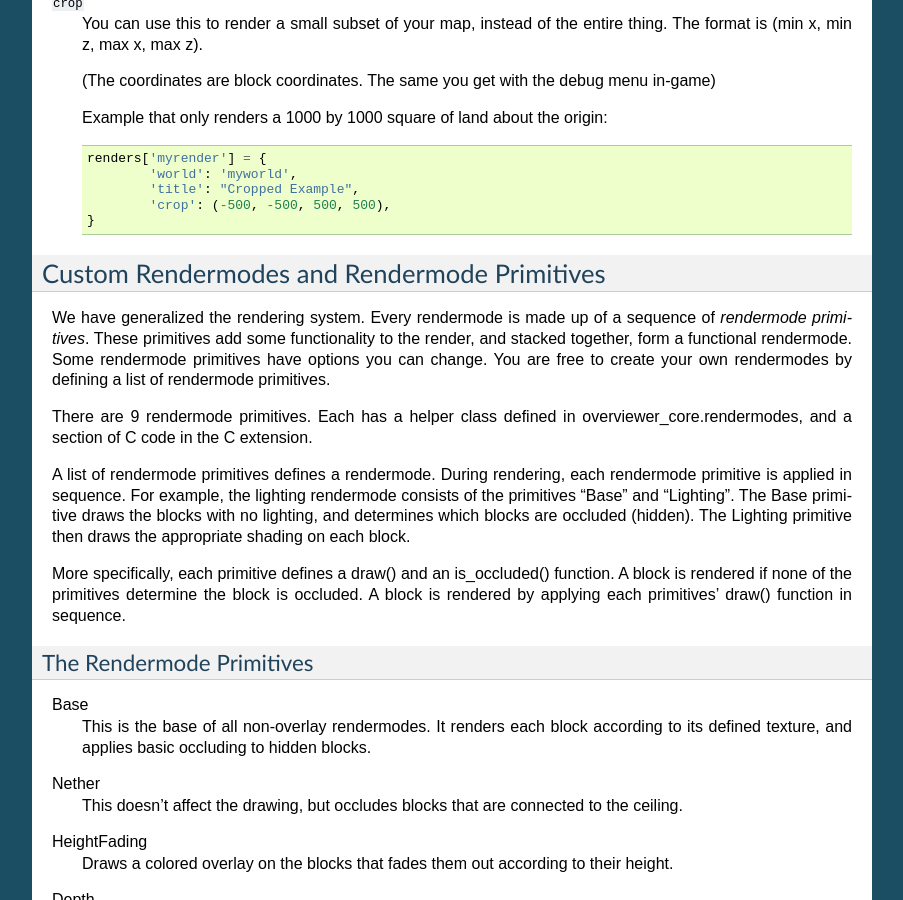
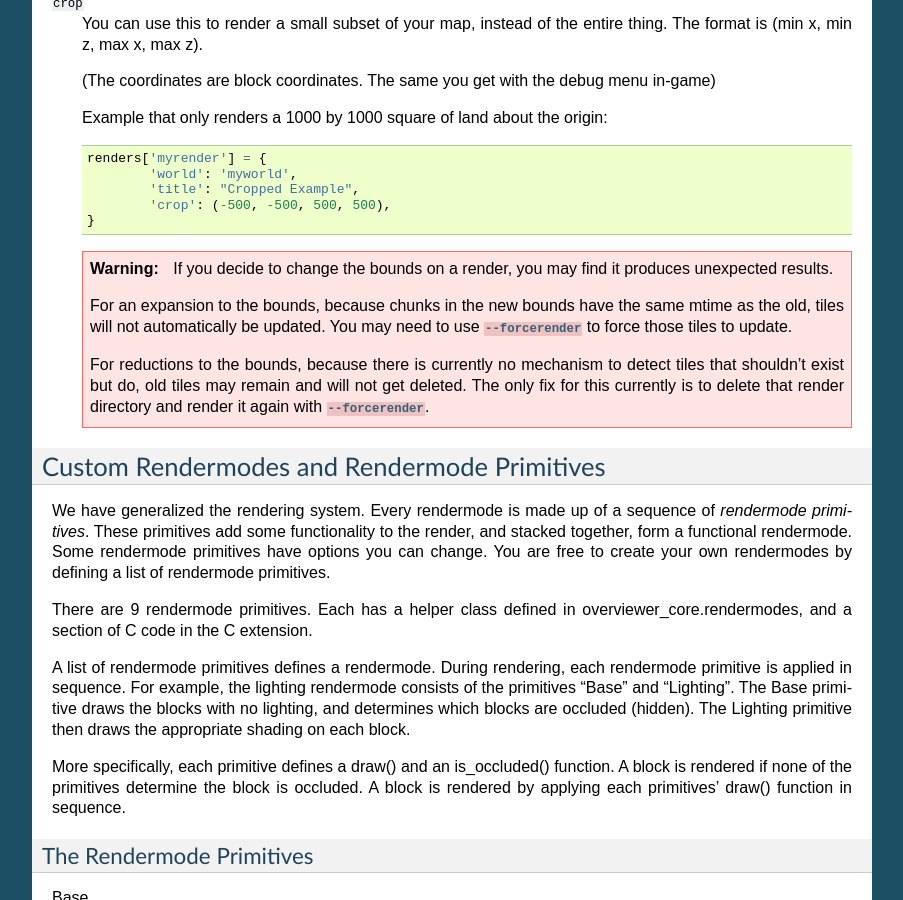
Before and after one commit to overviewer/Minecraft-Overviewer, a Sphinx documentation site: the page built from docs/config.rst, in a window 1280 px wide and 900 px high, scrolled down 5461 px. Shown: the whole window, without its empty margins (198-1101 px from the left). Built offline with Sphinx 7.4.7, drawn with Linux system fonts in a browser that asks for light colours.

Commit message:
added disclaimer to the crop option

```diff
--- a/docs/config.rst
+++ b/docs/config.rst
@@ -349,6 +349,20 @@ values. The valid configuration keys are listed below.
                 'crop': (-500, -500, 500, 500),
         }
 
+    .. warning::
+
+        If you decide to change the bounds on a render, you may find it produces
+        unexpected results.
+
+        For an expansion to the bounds, because chunks in the new bounds have
+        the same mtime as the old, tiles will not automatically be updated. You
+        may need to use :option:`--forcerender` to force those tiles to update.
+
+        For reductions to the bounds, because there is currently no mechanism to
+        detect tiles that shouldn't exist but do, old tiles may remain and will
+        not get deleted. The only fix for this currently is to delete that
+        render directory and render it again with :option:`--forcerender`.
+
 .. _customrendermodes:
 
 Custom Rendermodes and Rendermode Primitives
```
